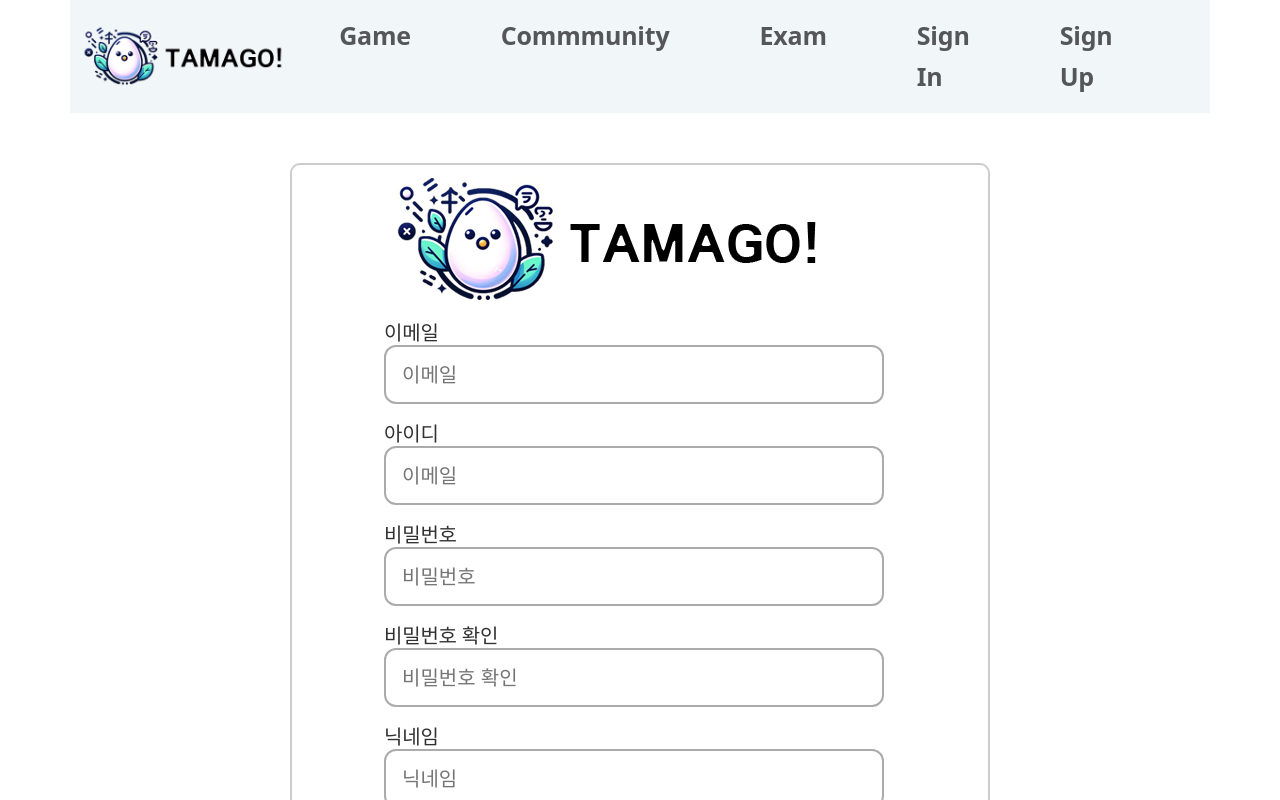
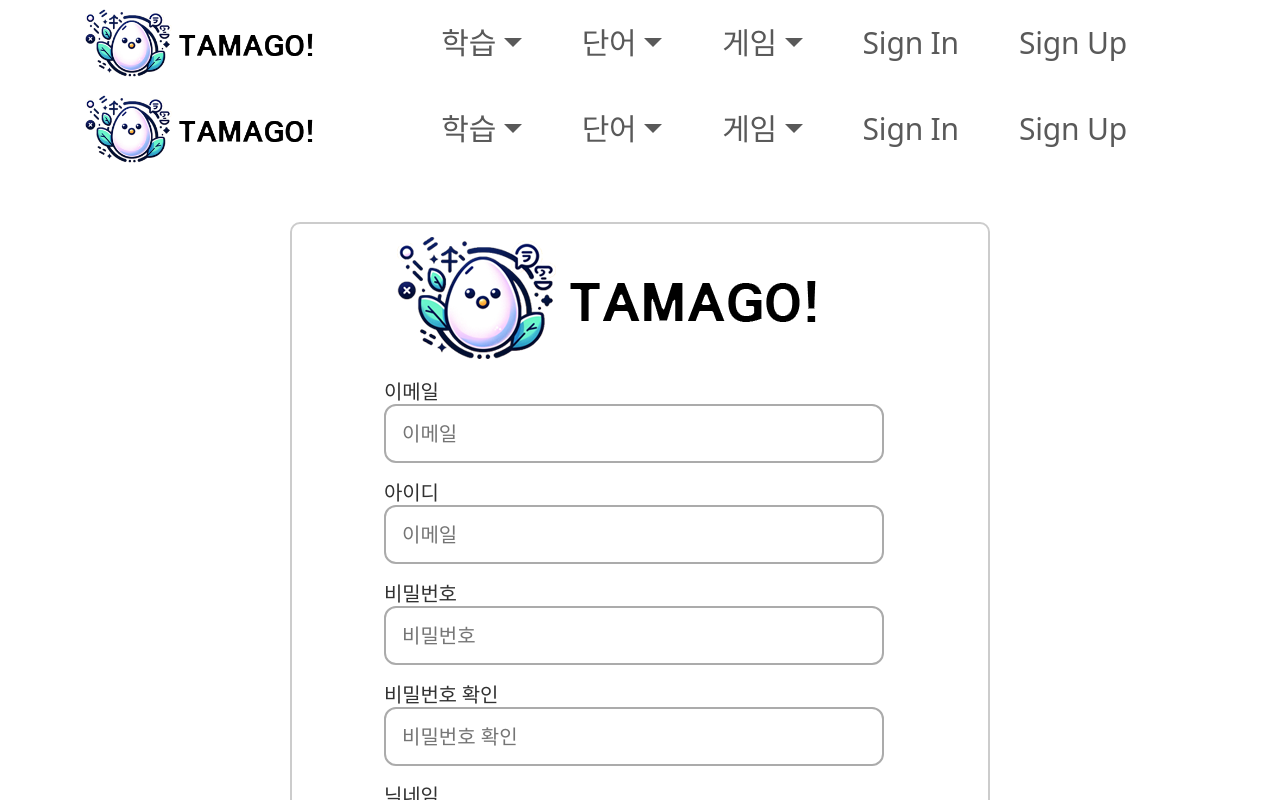
Before and after one commit to GonuKim/frontend, a React (Vite) app: page /Signup in a window 1280 px wide. Built offline with nearby package versions, Linux system fonts and the light colour scheme; a web font is replaced by a local one.

Commit message:
✨ feat : navbar SPA layout refactoring

```diff
--- a/src/App.tsx
+++ b/src/App.tsx
@@ -8,10 +8,12 @@ import Main from "./views/MainPage";
 import SignUp from "./views/SignUpPage";
 import SignIn from "./views/SignInPage";
 import GamePage from "./views/GamePage";
+import Navbar from "./components/Navbar";
 
 function App() {
   return (
     <Router>
+      <Navbar />
       <Routes>
         <Route path="/" element={<Navigate replace to="/main" />} />
         <Route path="/main" element={<Main />} />
--- a/src/components/Navbar.tsx
+++ b/src/components/Navbar.tsx
@@ -2,6 +2,7 @@ import "bootstrap/dist/css/bootstrap.min.css";
 import Container from "react-bootstrap/Container";
 import Nav from "react-bootstrap/Nav";
 import Navbar from "react-bootstrap/Navbar";
+import NavDropdown from "react-bootstrap/NavDropdown";
 import logo from "../img/tamago.png";
 import styles from "../css/nav.module.css";
 
@@ -12,10 +13,67 @@ const MainNavbar = () => {
         <Navbar.Brand className={styles.logo} href="/">
           <img src={logo} alt="" />
         </Navbar.Brand>
-        <Nav className={`${styles.nav_content} m-2`}>
-          <Nav.Link href="/game">Game</Nav.Link>
-          <Nav.Link href="/Commmunity">Commmunity</Nav.Link>
-          <Nav.Link href="/Exam">Exam</Nav.Link>
+        <Nav className={styles.nav_content}>
+          <NavDropdown title="학습" id="basic-nav-dropdown">
+            <NavDropdown.Item
+              className={styles.dropdown_item}
+              href="#action/3.1"
+            >
+              발음평가
+            </NavDropdown.Item>
+            <NavDropdown.Item
+              className={styles.dropdown_item}
+              href="#action/3.2"
+            >
+              문제풀기
+            </NavDropdown.Item>
+          </NavDropdown>
+
+          <NavDropdown title="단어" id="basic-nav-dropdown">
+            <NavDropdown.Item
+              className={styles.dropdown_item}
+              href="#action/3.1"
+            >
+              단어장 만들기
+            </NavDropdown.Item>
+            <NavDropdown.Item
+              className={styles.dropdown_item}
+              href="#action/3.2"
+            >
+              내가 만든 단어장
+            </NavDropdown.Item>
+            <NavDropdown.Item
+              className={styles.dropdown_item}
+              href="#action/3.2"
+            >
+              오답노트
+            </NavDropdown.Item>
+            <NavDropdown.Item
+              className={styles.dropdown_item}
+              href="#action/3.2"
+            >
+              단어창고
+            </NavDropdown.Item>
+          </NavDropdown>
+
+          <NavDropdown title="게임" id="basic-nav-dropdown">
+            <NavDropdown.Item className={styles.dropdown_item} href="/game">
+              Word of World
+            </NavDropdown.Item>
+            <NavDropdown.Item
+              className={styles.dropdown_item}
+              href="#action/3.2"
+            >
+              단어 뒤집기
+            </NavDropdown.Item>
+            <NavDropdown.Item
+              className={styles.dropdown_item}
+              href="#action/3.3"
+            >
+              일어 타자 연습
+            </NavDropdown.Item>
+          </NavDropdown>
+
           <Nav.Link href="/SignIn">Sign In</Nav.Link>
           <Nav.Link href="/SignUp">Sign Up</Nav.Link>
         </Nav>
--- a/src/css/nav.module.css
+++ b/src/css/nav.module.css
@@ -1,25 +1,24 @@
-.navbar {
-  background-color: #f1f6f9;
-  font-size: 2.5rem;
-  font-weight: bold;
+.logo img {
+  width: 80%;
 }
 
-.nav_container {
-  width: 100%;
-  display: flex;
+.navbar {
+  font-size: 3rem;
+  display: felx;
   justify-content: left !important;
-  align-items: center;
-}
-
-.logo {
-  width: 25%;
-}
-
-.logo img {
   width: 100%;
 }
 
+.nav_content {
+  width: 100%;
+  display: flex;
+  justify-content: flex-start !important;
+}
+
 .nav_content > * {
-  padding-right: 5%;
-  margin-right: 8rem;
+  margin-right: 5rem;
 }
+
+.dropdown_item {
+  font-size: 1.5rem;
+}
```
